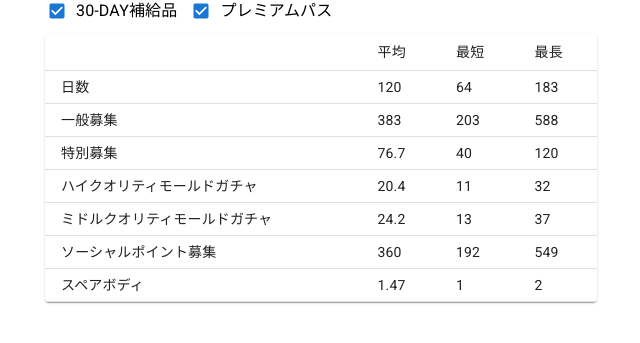
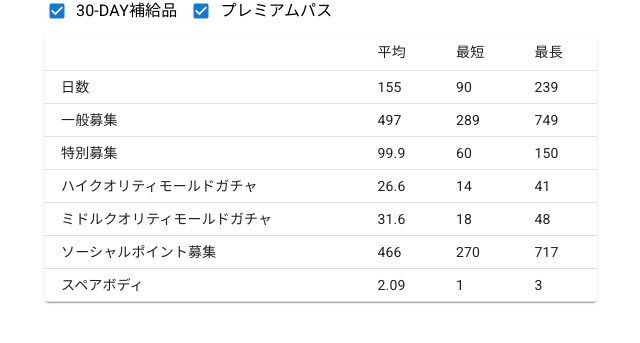
Before and after one commit to taroy5913/nikke-simulator, a React (Create React App) app: page / in a window 1280 px wide. Shown: the part 439-782 px from the top of the page, without its empty margins (319-959 px from the left). Built offline with nearby package versions, Linux system fonts and the light colour scheme.

Commit message:
modify gacha range.

```diff
--- a/src/App.tsx
+++ b/src/App.tsx
@@ -138,7 +138,7 @@ const simulate = (props: Props): Sample => {
     // 特別募集
     while (advancedVouchers > 0) {
       if (Math.random() < 0.02) {
-        nikkes[Math.floor(Math.random() * 15)] += 1;
+        nikkes[Math.floor(Math.random() * nikkes.length)] += 1;
         nikkes = sortForWishlist(nikkes);
       } else {
         bodyLabelShopPoints += 200;
@@ -155,7 +155,7 @@ const simulate = (props: Props): Sample => {
 
     while (highQualityMolds >= 50) {
       if (Math.random() < 0.6) {
-        nikkes[Math.floor(Math.random() * 15)] += 1;
+        nikkes[Math.floor(Math.random() * nikkes.length)] += 1;
         nikkes = sortForWishlist(nikkes);
       } else { // SR(40%)
         bodyLabelShopPoints += 200;
@@ -166,7 +166,7 @@ const simulate = (props: Props): Sample => {
 
     while (middleQualityMolds >= 50) {
       if (Math.random() < 0.2) {
-        nikkes[Math.floor(Math.random() * 15)] += 1;
+        nikkes[Math.floor(Math.random() * nikkes.length)] += 1;
         nikkes = sortForWishlist(nikkes);
       } else { // SR(80%)
         bodyLabelShopPoints += 200;
@@ -178,7 +178,7 @@ const simulate = (props: Props): Sample => {
     while (friendPoints >= 10) {
       const p = Math.random();
       if (p < 0.02) {
-        nikkes[Math.floor(Math.random() * 15)] += 1;
+        nikkes[Math.floor(Math.random() * nikkes.length)] += 1;
         nikkes = sortForWishlist(nikkes);
       } else if (p < 0.43 + 0.02) { // SR(43%)
         bodyLabelShopPoints += 200;
```
